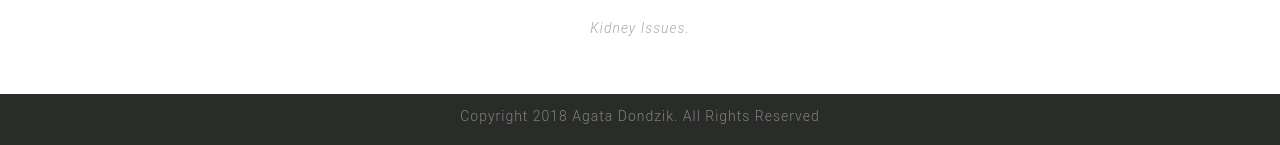
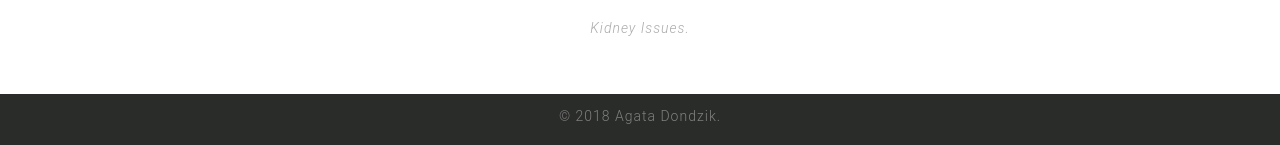
Before and after one commit to agatadondzik/agatadondzik.github.io, a Jekyll site: the page built from projects/n_mcri.md, in a window 1280 px wide and 1400 px high, scrolled down 2872 px. Shown: the part 1252-1397 px from the top of the window. Built offline with Jekyll 4.4.1, drawn with Linux system fonts in a browser that asks for light colours; nearby versions of some CDN libraries.

Commit message:
Fix footer and copy padding

```diff
--- a/_includes/footer.html
+++ b/_includes/footer.html
@@ -1,3 +1,3 @@
 <footer class="section-footer">
-	<p class="section-footer-content">Copyright <script language="JavaScript" type="text/javascript">document.write((new Date()).getFullYear());</script> Agata Dondzik. All Rights Reserved</p>
+	<p class="section-footer-content">&copy; <script language="JavaScript" type="text/javascript">document.write((new Date()).getFullYear());</script> Agata Dondzik.</p>
 </footer>
--- a/css/style.scss
+++ b/css/style.scss
@@ -328,6 +328,14 @@
     margin-right: 0;
 }
 
+@media (max-width: 768px) {
+
+    .project-container {
+        padding: 5% 5%;
+    }
+}
+
+
 .project-header {
     text-align: left;
     color: #50E3C2;
```
